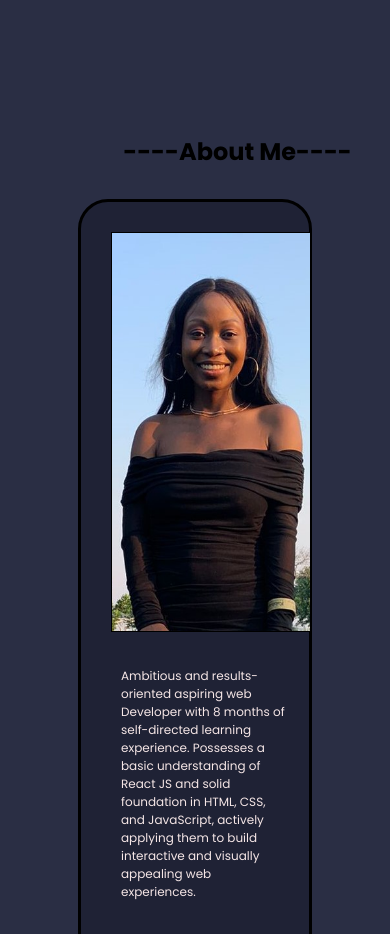
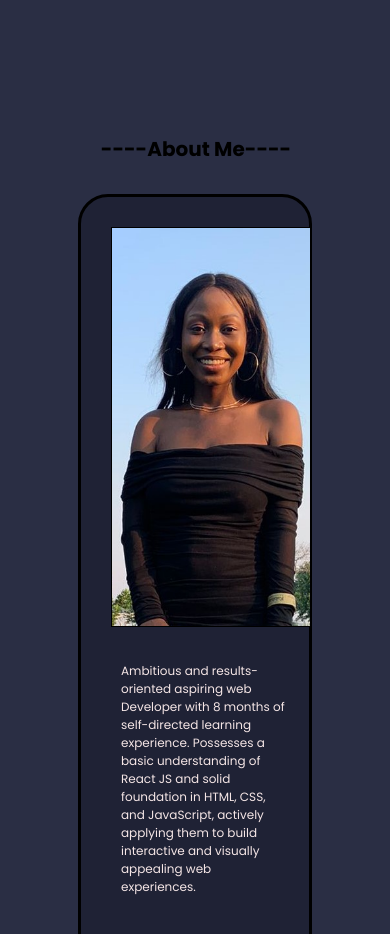
Before and after one commit to rose-kg/Portfolio-Website, a plain HTML site: page index.html in a window 390 px wide. Shown: the part 860-1794 px from the top of the page. Drawn offline with Linux system fonts and the light colour scheme; a web font is replaced by a local one.

Commit message:
add more code

```diff
--- a/about.css
+++ b/about.css
@@ -208,6 +208,11 @@ margin-left: 12px;
     align-items: center;
 
   }
+  .about--text{
+    font-size: 20px;
+    margin-left: 40px;
+
+  }
   .profile-picture {
 
     width: 200px;
```
